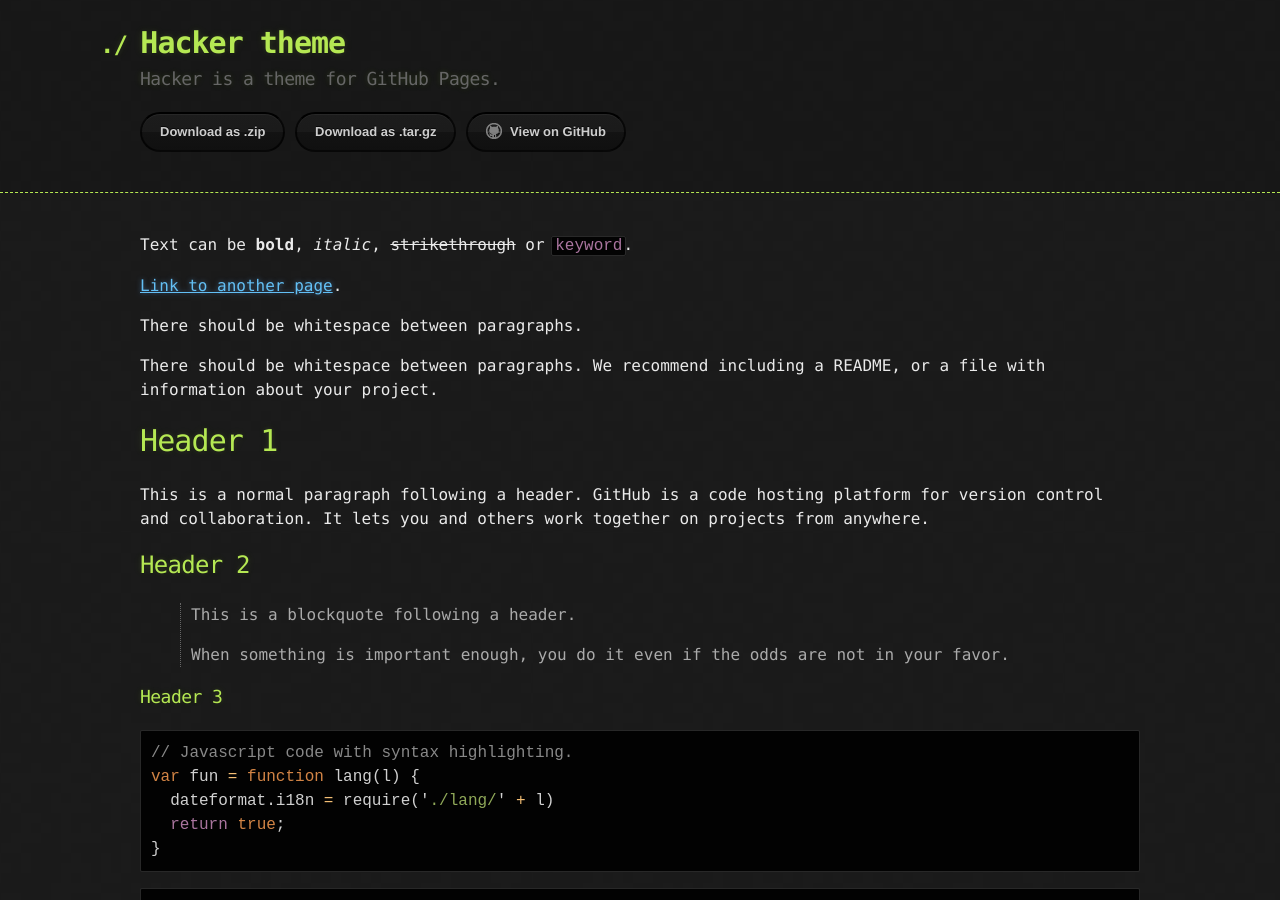
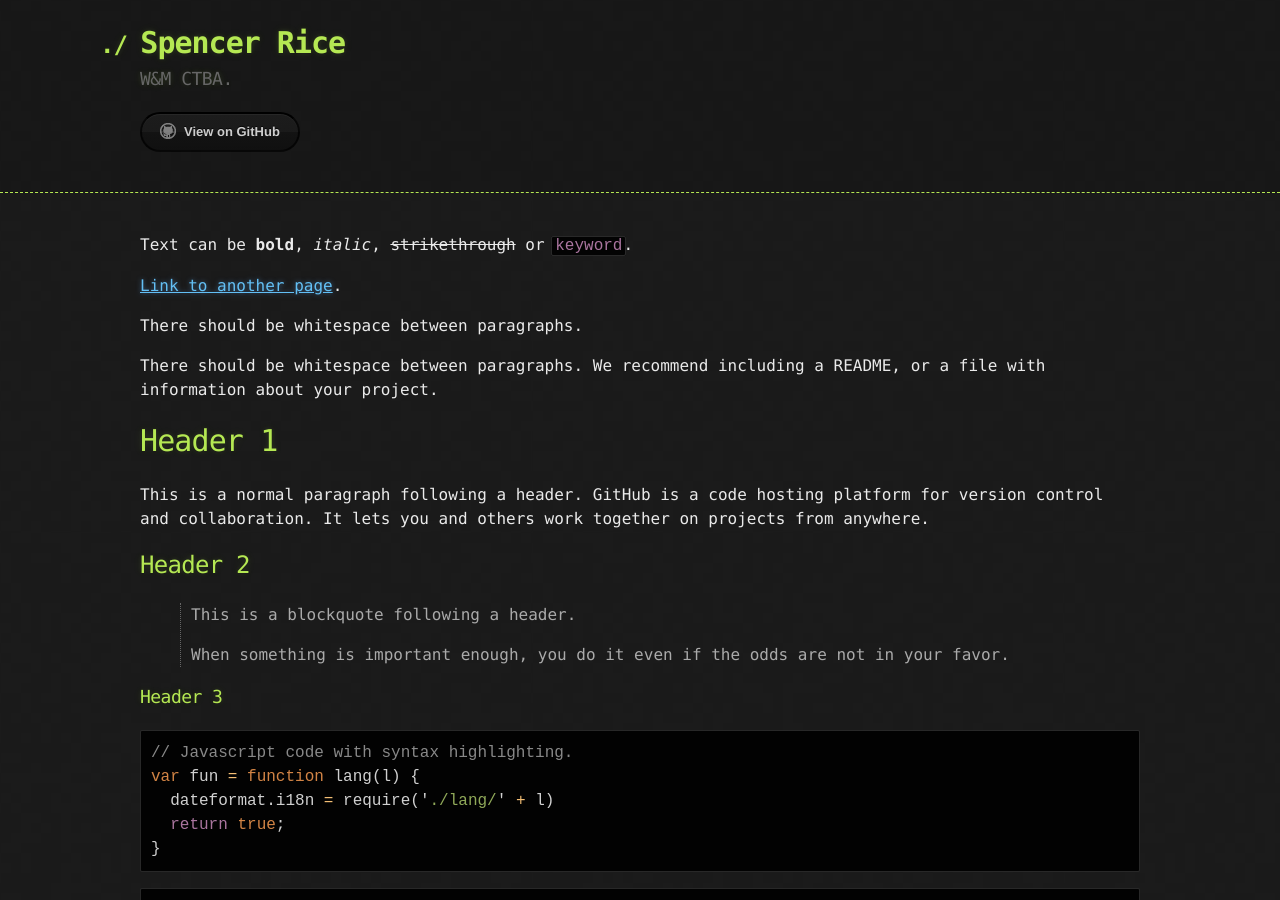
Before and after one commit to srrice/srrice.github.io, a Jekyll site: the page built from index.md, in a window 1280 px wide and 900 px high. Built offline with Jekyll 4.4.1, drawn with Linux system fonts in a browser that asks for light colours.

Commit message:
Update _config.yml

```diff
--- a/_config.yml
+++ b/_config.yml
@@ -1,5 +1,5 @@
-title: Hacker theme
-description: Hacker is a theme for GitHub Pages.
-show_downloads: true
+title: Spencer Rice
+description: W&M CTBA.
+show_downloads: false
 google_analytics:
 theme: jekyll-theme-hacker
```
